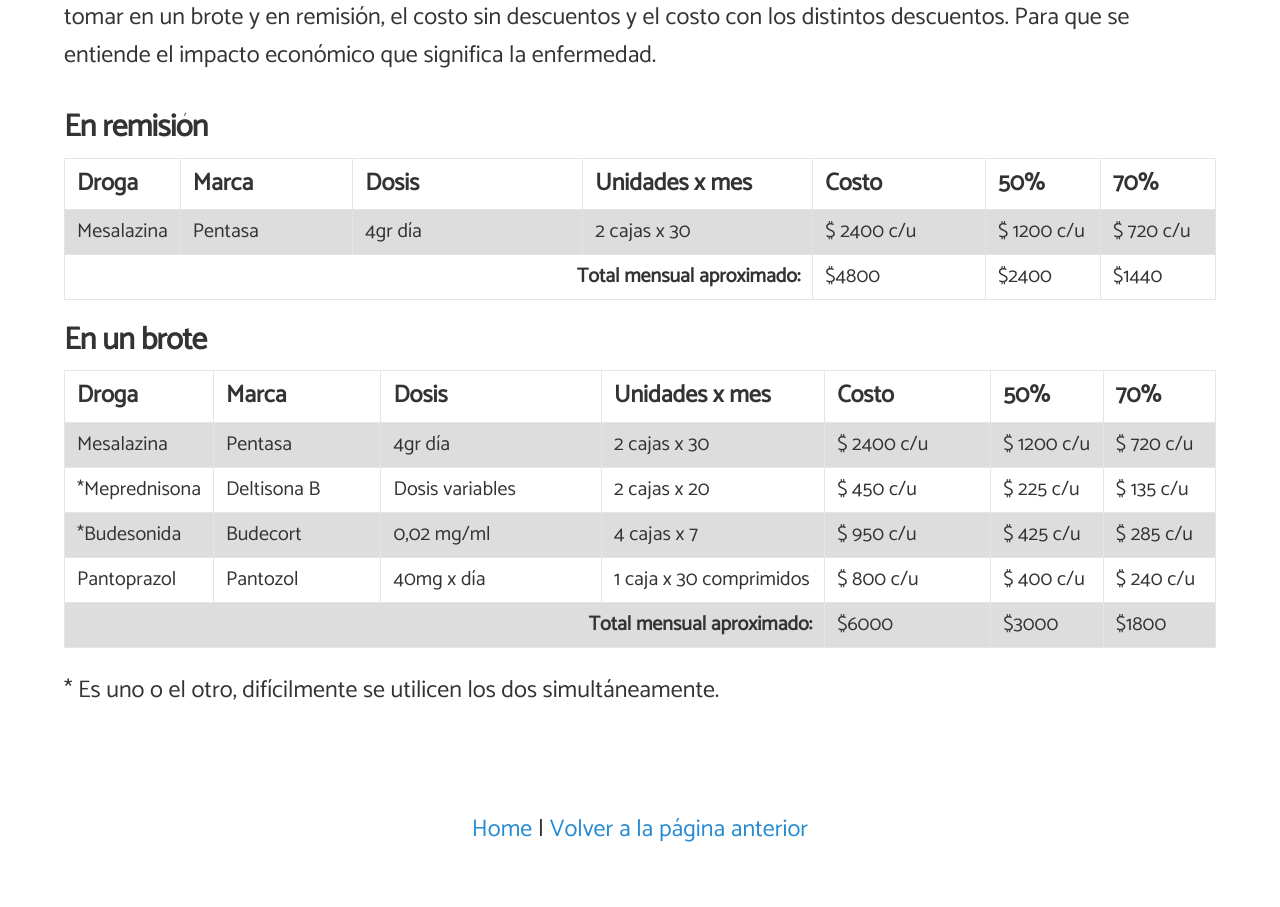
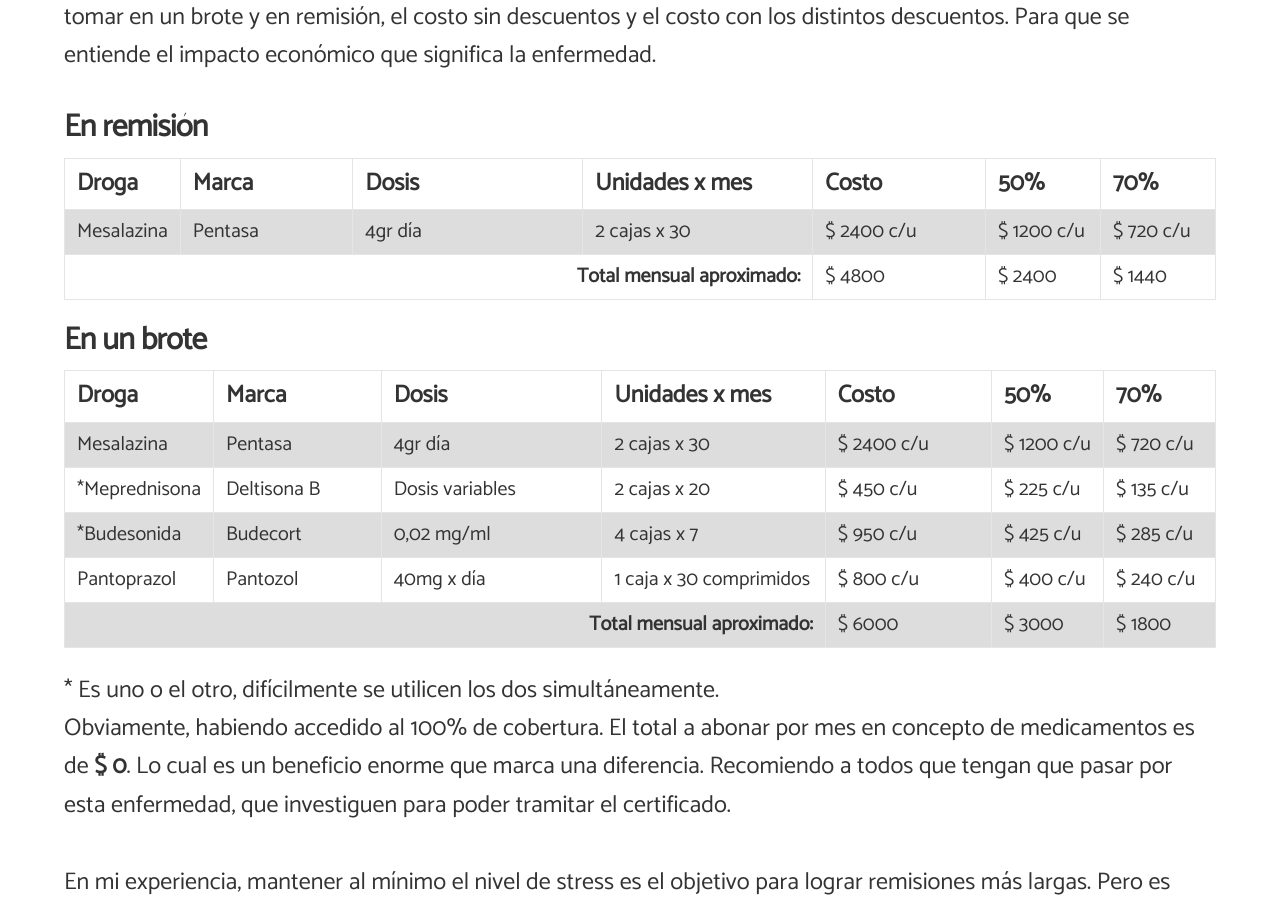
Before and after one commit to angelsimon/angelsimon.github.io, a Jekyll site: the page built from _posts/2016-09-16-curcuma-y-eii.md, in a window 1280 px wide and 1400 px high, scrolled down 5096 px. Shown: the top 907 px of the window. Built offline with Jekyll 4.4.1, drawn with Linux system fonts in a browser that asks for light colours; nearby versions of some CDN libraries; comment, search, counter and statistics services are not loaded; some of the changed text lies outside the part shown; grey boxes are pictures that could not be loaded.

Commit message:
Update 2016-09-16-curcuma-y-eii.md

```diff
--- a/_posts/2016-09-16-curcuma-y-eii.md
+++ b/_posts/2016-09-16-curcuma-y-eii.md
@@ -80,9 +80,9 @@
 </tr>
 <tr>
 <td colspan="4" style="text-align:right"><b>Total mensual aproximado:</b></td>
-<td>$4800</td>
-<td>$2400</td>
-<td>$1440</td>
+<td>$ 4800</td>
+<td>$ 2400</td>
+<td>$ 1440</td>
 </tr>
 </table>
 
@@ -135,10 +135,14 @@
 </tr>
 <tr>
 <td colspan="4" style="text-align:right"><b>Total mensual aproximado:</b></td>
-<td>$6000</td>
-<td>$3000</td>
-<td>$1800</td>
+<td>$ 6000</td>
+<td>$ 3000</td>
+<td>$ 1800</td>
 </tr>
 </table>
 <span>* Es uno o el otro, difícilmente se utilicen los dos simultáneamente.</span>
 <br>
+Obviamente, habiendo accedido al 100% de cobertura. El total a abonar por mes en concepto de medicamentos es de <b>$ 0</b>. Lo cual es un beneficio enorme que marca una diferencia. Recomiendo a todos que tengan que pasar por esta enfermedad, que investiguen para poder tramitar el certificado.<br><br>
+En mi experiencia, mantener al mínimo el nivel de stress es el objetivo para lograr remisiones más largas. Pero es difícil. Una vez que dejé el corticoide, tuve unos meses de remisión pero pronto volvió un segundo brote en el año. Sí, un 2016 movido. En este caso fue con menor intensidad en el colon pero bastante fuerte en las artículaciones. Esta vez no quedé internado de casualidad pero tuve reposo por 15 días para cuidar las articulaciones.<br>
+Una forma que utilizan los médicos para evaluar la gravedad de la inflamación es en los análisis de sangre. Al parecer, el ítem PCR que es el acrónimo de Proteína C Reactiva (y no de Partido Comunista Argentino, por las dudas), mide rápidamente si el cuerpo está cursando un proceso de inflamación. Otro valor que tienen en cuenta es la Eritrosedimentación de 1 hora.<br>
+En mi último brote, la PCR que tiene un valor límite de 5 estaba en 101. La eritro que también debería estar en un valor bajo estaba en 80. De manual, el análisis de sangre coincide con los síntomas y otra ronda de corticoides para frenar la inflamación.<br>
```
